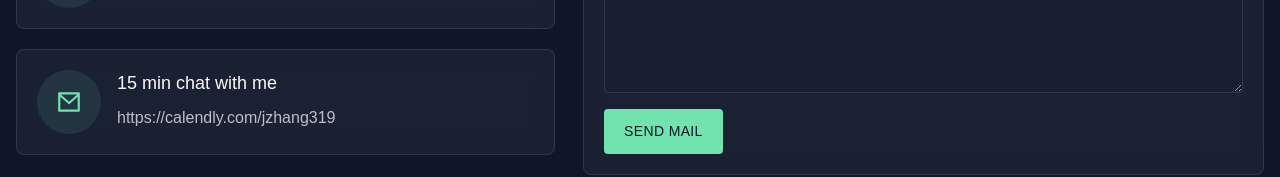
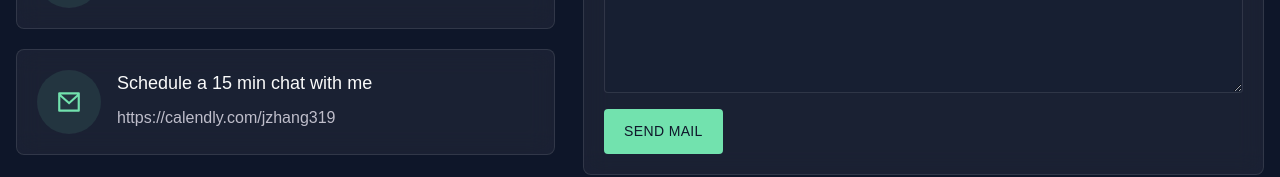
Before and after one commit to jzhang319/personal-portfolio, a Next.js app: page /homepage2 in a window 1280 px wide. Shown: the part 4473-4650 px from the top of the page. Built offline with nearby package versions, Linux system fonts and the light colour scheme; a web font is replaced by a local one; what tailwindcss-debug-screens, tailwindcss-nested-groups would draw is missing.

Commit message:
trying again

```diff
--- a/src/components/containers/ContactSection.jsx
+++ b/src/components/containers/ContactSection.jsx
@@ -64,10 +64,10 @@ const ContactSection = () => {
                 <RiMailLine />
               </span>
               <div className="content">
-                <h5 className="mb-2">15 min chat with me</h5>
+                <h5 className="mb-2">Schedule a 15 min chat with me</h5>
                 {data.calendly.map((email, index) => (
                   <p className="mb-0" key={index}>
-                    <Link href={`mailto:${email}`}>
+                    <Link href={email}>
                       <a className="no-underline">{email}</a>
                     </Link>
                   </p>
```
